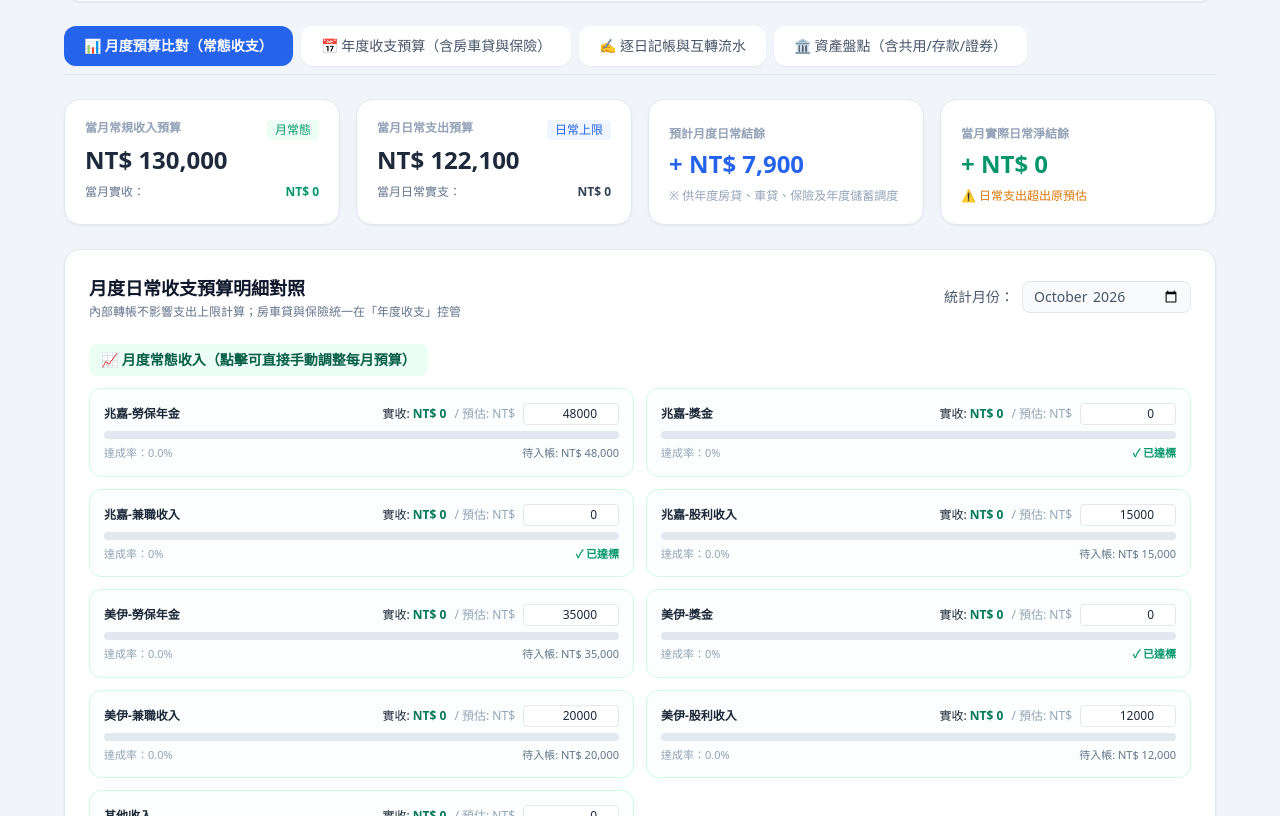
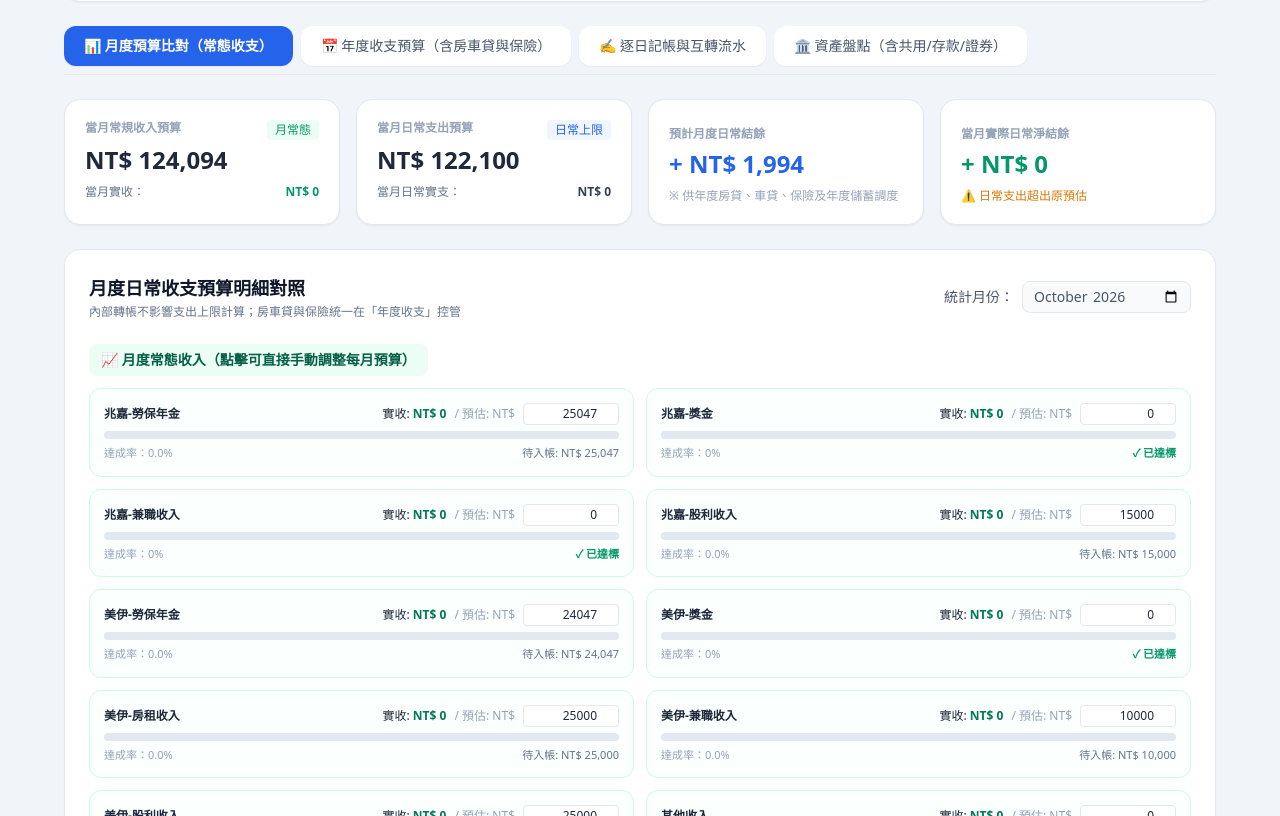
Before and after one commit to flymouse328/family-finance, a plain HTML site: page index.html in a window 1280 px wide. Shown: the part 136-952 px from the top of the page. Drawn offline with nearby package versions, Linux system fonts and the light colour scheme.

Commit message:
Add files via upload

```diff
--- a/index.html
+++ b/index.html
@@ -686,6 +686,7 @@
           '兆嘉-股利收入',
           '美伊-勞保年金',
           '美伊-獎金',
+          '美伊-房租收入',
           '美伊-兼職收入',
           '美伊-股利收入',
           '其他收入'
@@ -750,14 +751,15 @@
 
         // 6. 月度收入手動預算
         const monthlyIncomeBudgets = ref({
-          '兆嘉-勞保年金': 48000,
+          '兆嘉-勞保年金': 25047,
           '兆嘉-獎金': 0,
           '兆嘉-兼職收入': 0,
           '兆嘉-股利收入': 15000,
-          '美伊-勞保年金': 35000,
+          '美伊-勞保年金': 24047,
           '美伊-獎金': 0,
-          '美伊-兼職收入': 20000,
-          '美伊-股利收入': 12000,
+          '美伊-房租收入': 25000,
+          '美伊-兼職收入': 10000,
+          '美伊-股利收入': 25000,
           '其他收入': 0
         });
 
```
